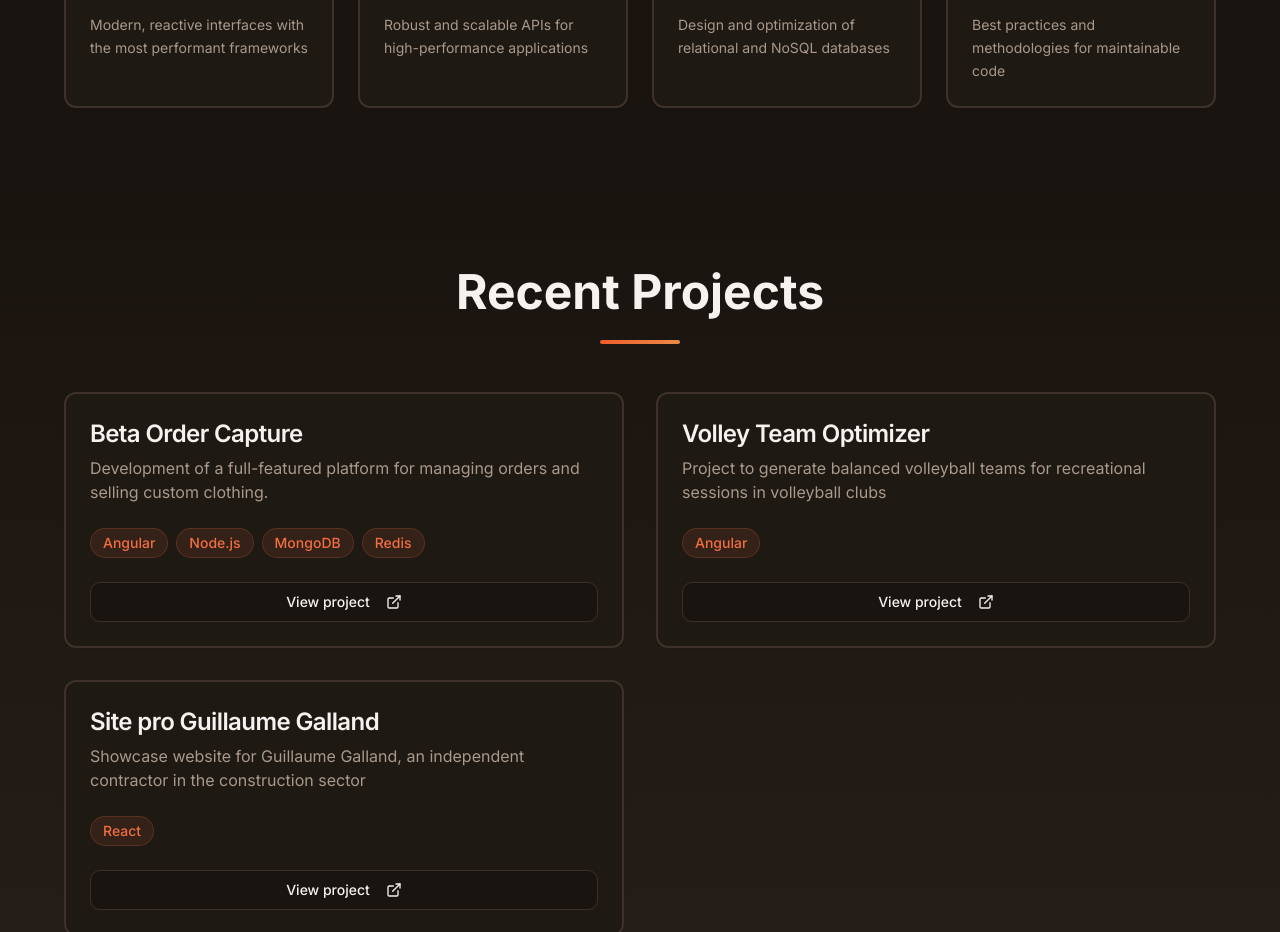
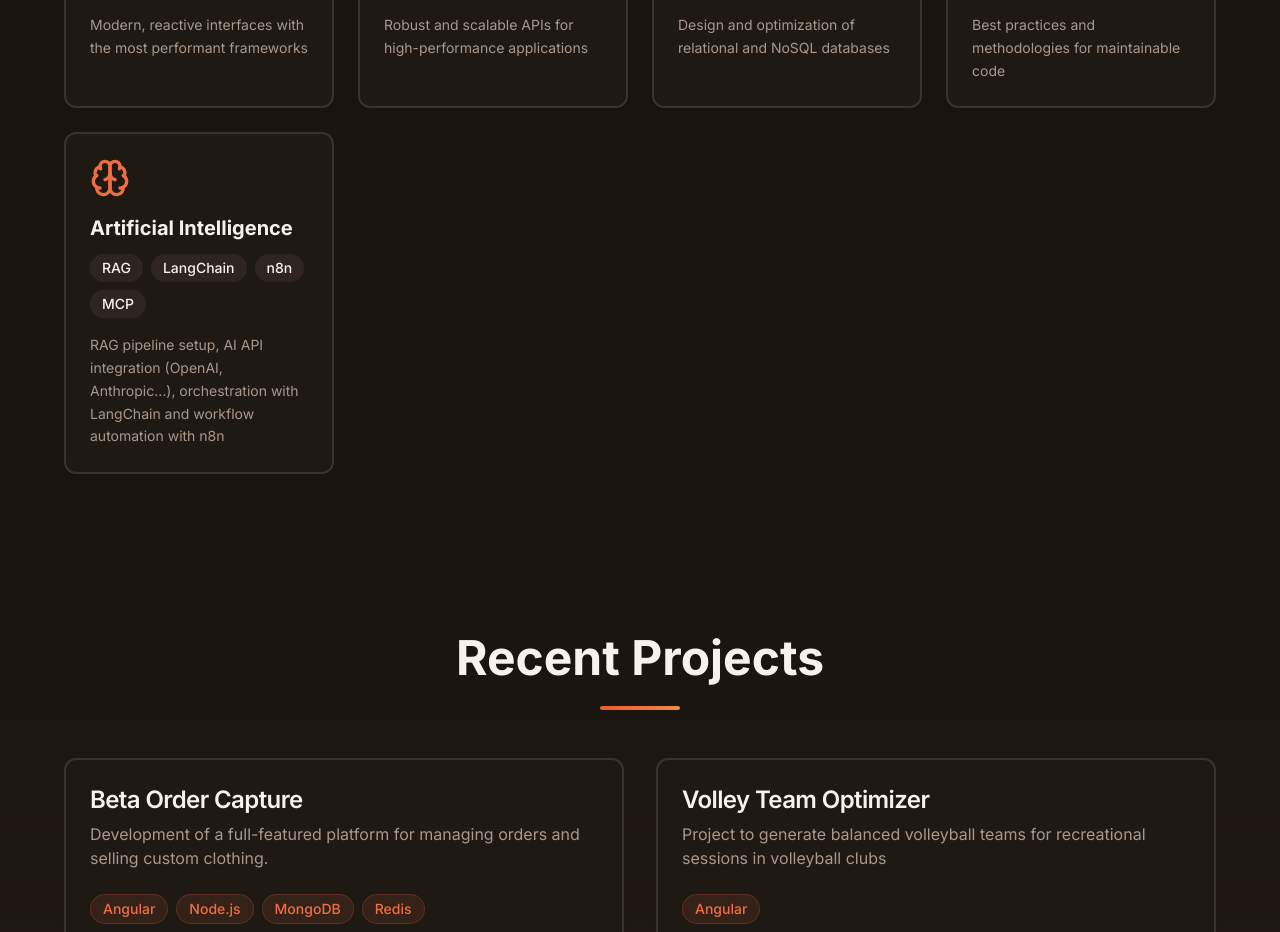
Before and after one commit to flobatard/site-perso-freelance, a React (Vite) app: page /en in a window 1280 px wide. Shown: the part 2080-3012 px from the top of the page. Built offline with nearby package versions, Linux system fonts and the light colour scheme.

Commit message:
Adding IA Skills

```diff
--- a/src/components/Skills.tsx
+++ b/src/components/Skills.tsx
@@ -1,4 +1,4 @@
-import { Database, Server, Monitor, Code } from "lucide-react";
+import { Database, Server, Monitor, Code, Brain } from "lucide-react";
 import { Card, CardContent } from "@/components/ui/card";
 import { useTranslation } from "react-i18next";
 
@@ -29,6 +29,12 @@ const Skills = () => {
       title: t("skills.dev_title"),
       technologies: ["Architecture", "DevOps", "Testing", "CI/CD"],
       description: t("skills.dev_desc"),
+    },
+    {
+      icon: <Brain className="text-primary" size={40} />,
+      title: t("skills.ai_title"),
+      technologies: ["RAG", "LangChain", "n8n", "MCP"],
+      description: t("skills.ai_desc"),
     },
   ];
 
--- a/src/locales/en.json
+++ b/src/locales/en.json
@@ -31,7 +31,9 @@
     "backend_desc": "Robust and scalable APIs for high-performance applications",
     "database_desc": "Design and optimization of relational and NoSQL databases",
     "dev_title": "Development",
-    "dev_desc": "Best practices and methodologies for maintainable code"
+    "dev_desc": "Best practices and methodologies for maintainable code",
+    "ai_title": "Artificial Intelligence",
+    "ai_desc": "RAG pipeline setup, AI API integration (OpenAI, Anthropic…), orchestration with LangChain and workflow automation with n8n"
   },
   "portfolio": {
     "title": "Recent Projects",
--- a/src/locales/fr.json
+++ b/src/locales/fr.json
@@ -31,7 +31,9 @@
     "backend_desc": "APIs robustes et scalables pour des applications performantes",
     "database_desc": "Conception et optimisation de bases de données relationnelles et NoSQL",
     "dev_title": "Développement",
-    "dev_desc": "Bonnes pratiques et méthodologies pour un code maintenable"
+    "dev_desc": "Bonnes pratiques et méthodologies pour un code maintenable",
+    "ai_title": "Intelligence Artificielle",
+    "ai_desc": "Mise en place de pipelines RAG, intégration d'APIs IA (OpenAI, Anthropic…), orchestration avec LangChain et automatisation de workflows avec n8n"
   },
   "portfolio": {
     "title": "Projets Récents",
```
